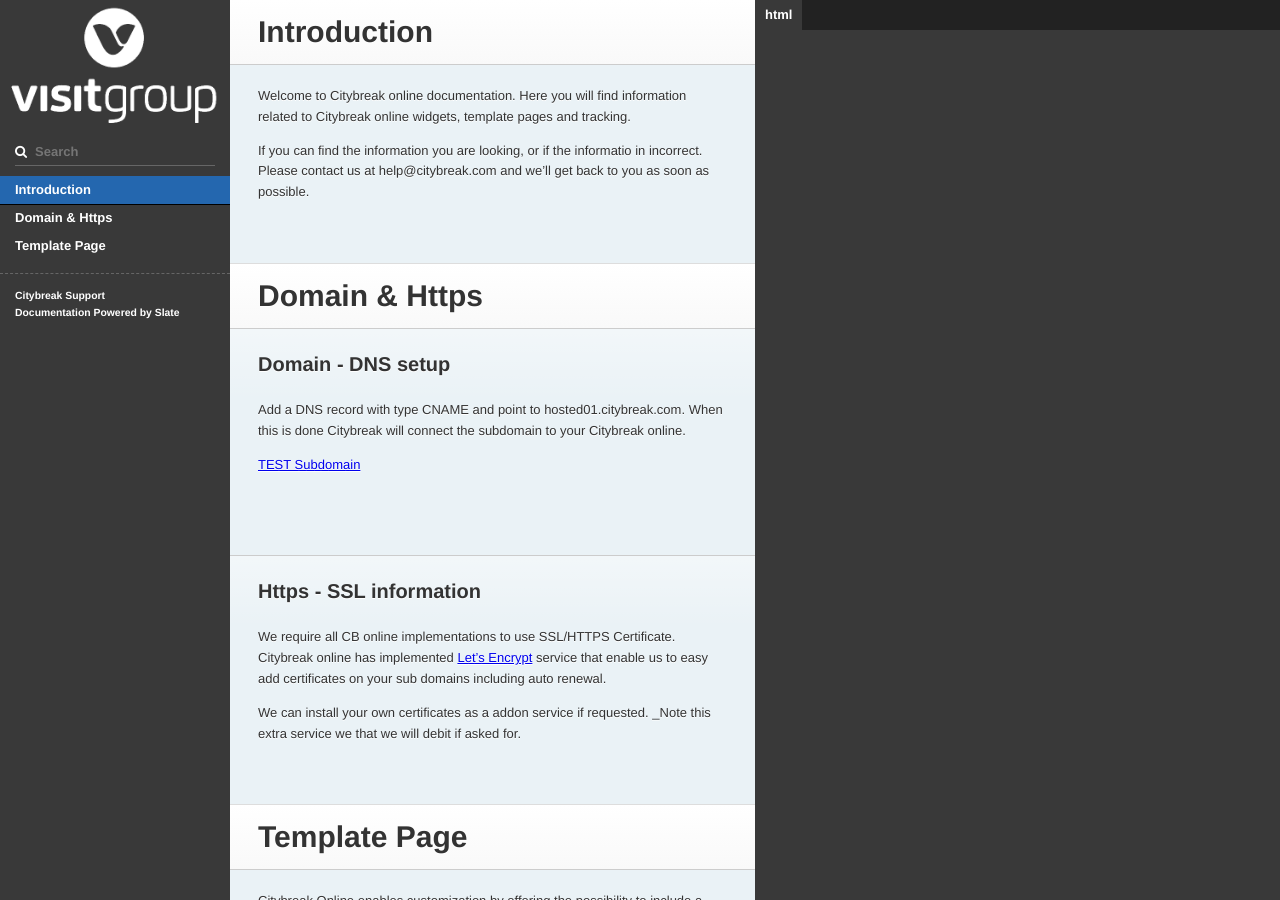
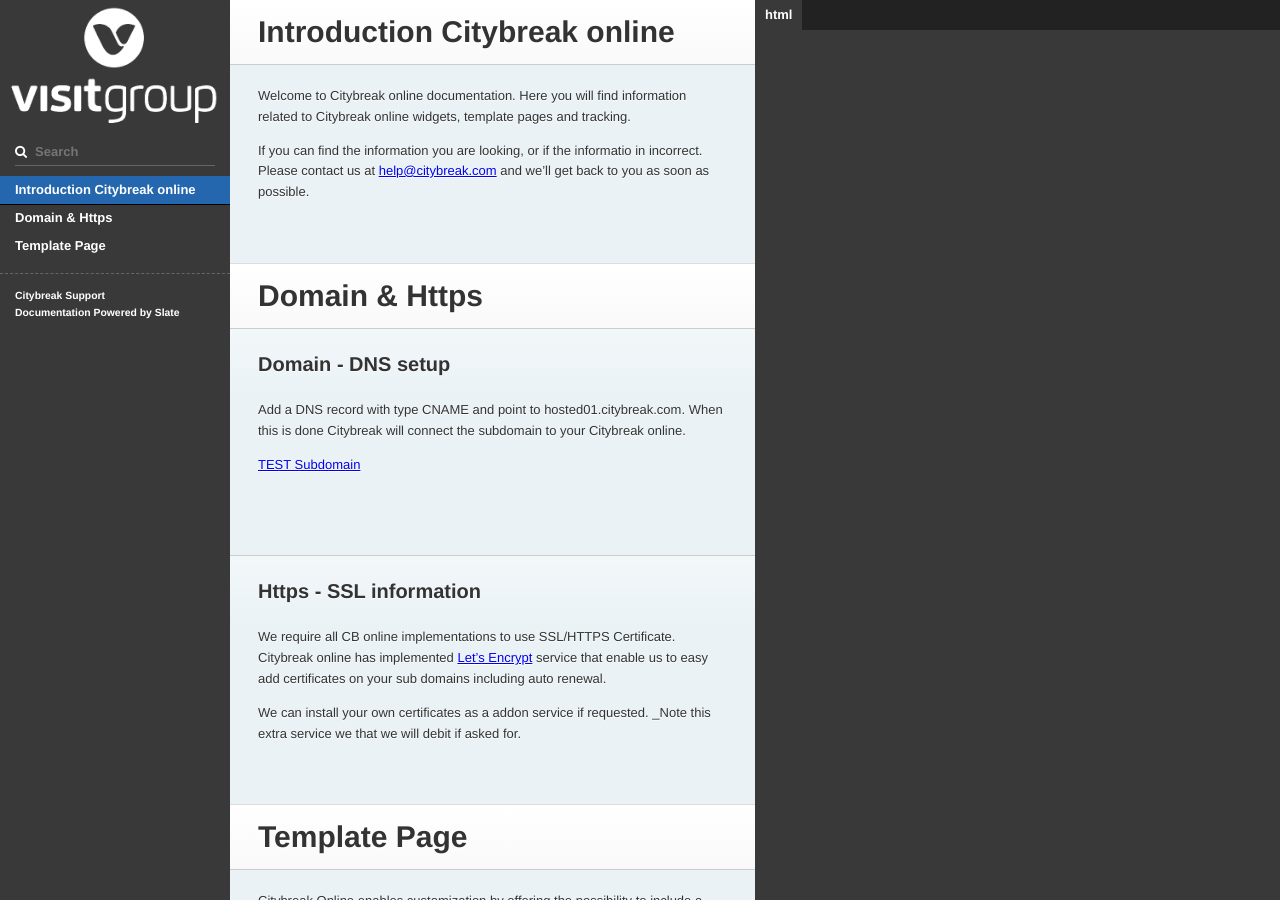
Before and after one commit to visit/citybreak-online-doc, a Jekyll site: the page built from index.md, in a window 1280 px wide and 900 px high. Built offline with Jekyll 4.4.1, drawn with Linux system fonts in a browser that asks for light colours; our own code applies the rules of GitHub Pages for plain Markdown files.

Commit message:
Update intro.md

```diff
--- a/_includes/intro.md
+++ b/_includes/intro.md
@@ -1,7 +1,7 @@
-# Introduction
+# Introduction Citybreak online
 
 Welcome to Citybreak online documentation.
 Here you will find information related to Citybreak online widgets, template pages and tracking.
 
 If you can find the information you are looking, or if the informatio in incorrect.
-Please contact us at help@citybreak.com and we'll get back to you as soon as possible.
+Please contact us at <help@citybreak.com> and we'll get back to you as soon as possible.
```
